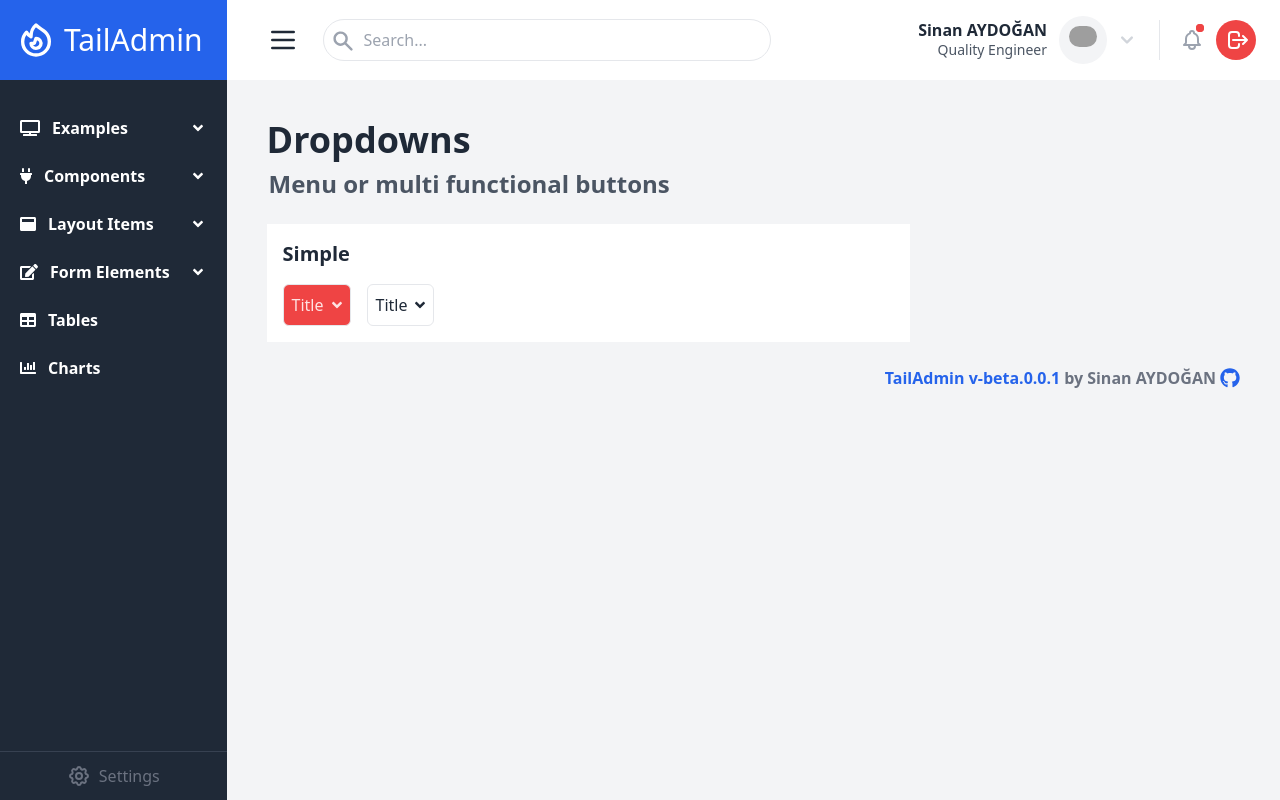
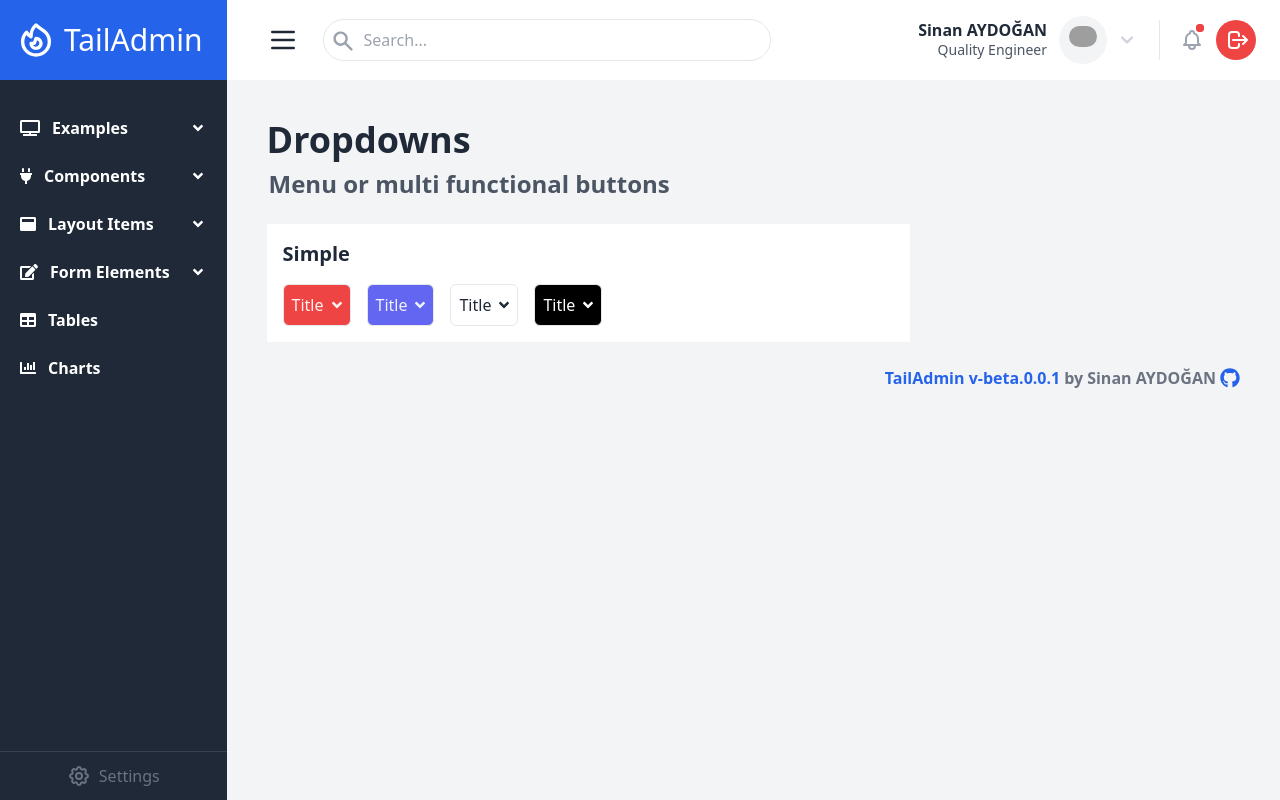
Before and after one commit to sinan-aydogan/tailadmin-vue, a Vue app: page /dropdown in a window 1280 px wide. Built offline with nearby package versions, Linux system fonts and the light colour scheme; grey boxes are pictures that could not be loaded.

Commit message:
Dropdown: white and black color options added

```diff
--- a/src/components/Dropdown/Dropdown.vue
+++ b/src/components/Dropdown/Dropdown.vue
@@ -1,12 +1,12 @@
 <template>
   <div v-click-outside="outside" class="max-w-min">
     <div
-        :class="colorStyle.trigger"
+        :class="['whitespace-normal',colorStyle.trigger]"
         @click="showContent = !showContent">
       <slot name="title"></slot>
       <font-awesome-icon icon="angle-down"/>
     </div>
-    <div v-if="showContent" :class="colorStyle.childContent">
+    <div v-if="showContent" :class="['whitespace-normal',colorStyle.childContent]">
       <slot></slot>
     </div>
   </div>
@@ -70,10 +70,12 @@
   created(){
     if(this.color === 'white'){
       this.colorStyle.trigger = 'relative flex flex-row justify-between border rounded-md p-2 items-center gap-2 cursor-pointer'
+      this.colorStyle.childContent = 'absolute border rounded-md mt-1 overflow-hidden bg-white'
     }else if(this.color === 'black'){
-      this.colorStyle.trigger = 'relative flex flex-row justify-between border rounded-md p-2 items-center gap-2 cursor-pointer'
+      this.colorStyle.trigger = 'relative flex flex-row justify-between border rounded-md bg-black text-white p-2 items-center gap-2 cursor-pointer'
+      this.colorStyle.childContent = 'absolute border rounded-md mt-1 overflow-hidden bg-black text-white'
     }else{
-      this.colorStyle.trigger = 'relative bg-'+this.color+'-500 text-red-100 flex flex-row justify-between border rounded-md p-2 items-center gap-2 cursor-pointer',
+      this.colorStyle.trigger = 'relative bg-'+this.color+'-500 text-'+this.color+'-50 flex flex-row justify-between border rounded-md p-2 items-center gap-2 cursor-pointer',
           this.colorStyle.childContent = 'absolute border rounded-md mt-1 overflow-hidden bg-'+this.color+'-200'
     }
   }
--- a/src/pages/Dropdown.vue
+++ b/src/pages/Dropdown.vue
@@ -23,8 +23,26 @@
                 <t-dropdown-item>Menu 2</t-dropdown-item>
                 <t-dropdown-item>Menu 3</t-dropdown-item>
               </t-dropdown>
-              <!--Simple Button with Dropdown-->
+              <!--Indigo-->
+              <t-dropdown color="indigo">
+                <template #title>
+                  Title
+                </template>
+                <t-dropdown-item>Menu 1</t-dropdown-item>
+                <t-dropdown-item>Menu 2</t-dropdown-item>
+                <t-dropdown-item>Menu 3</t-dropdown-item>
+              </t-dropdown>
+              <!--White-->
               <t-dropdown>
+                <template #title>
+                  Title
+                </template>
+                <t-dropdown-item>Menu 1</t-dropdown-item>
+                <t-dropdown-item>Menu 2</t-dropdown-item>
+                <t-dropdown-item>Menu 3</t-dropdown-item>
+              </t-dropdown>
+              <!--Black-->
+              <t-dropdown color="black">
                 <template #title>
                   Title
                 </template>
```
